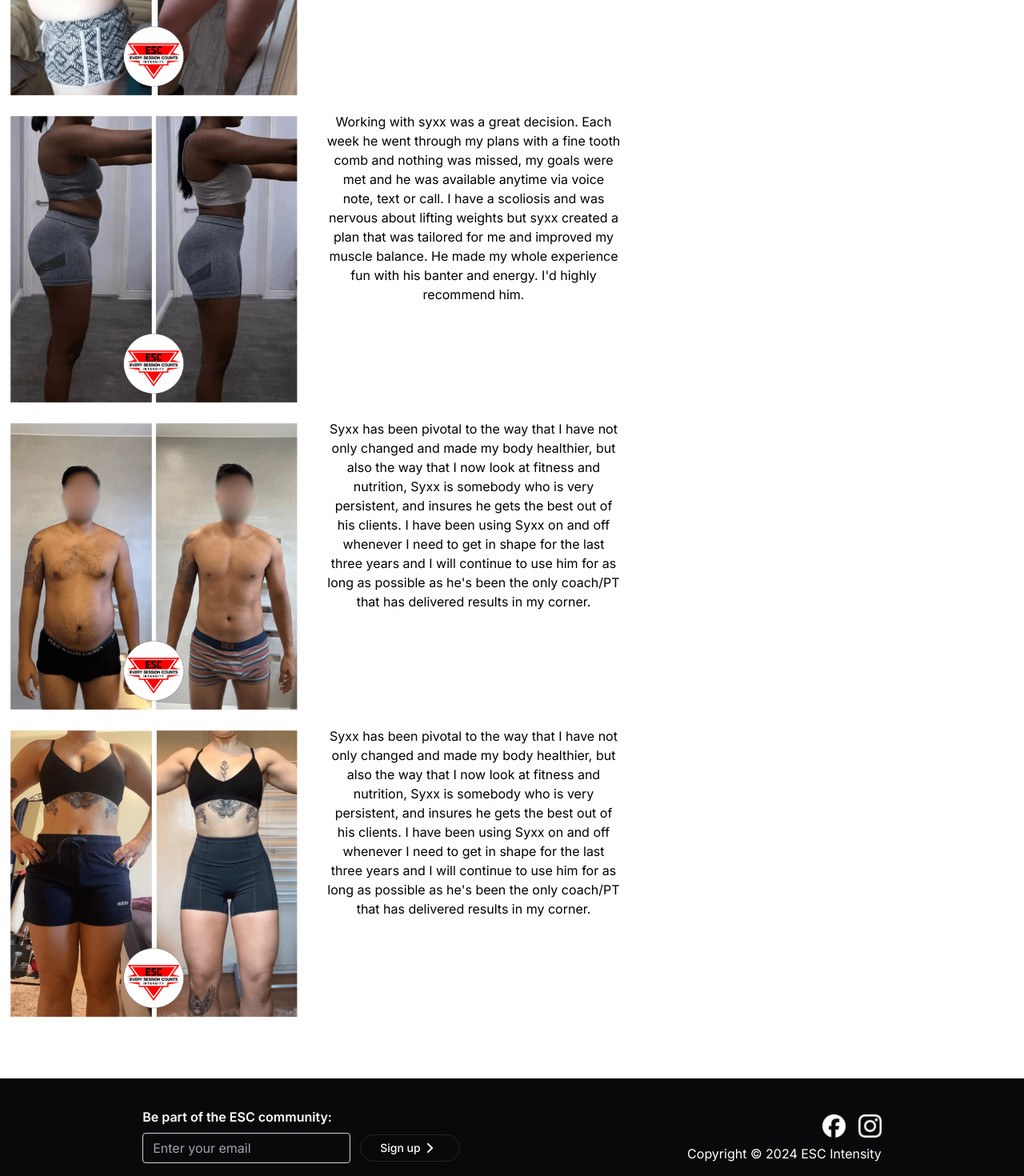
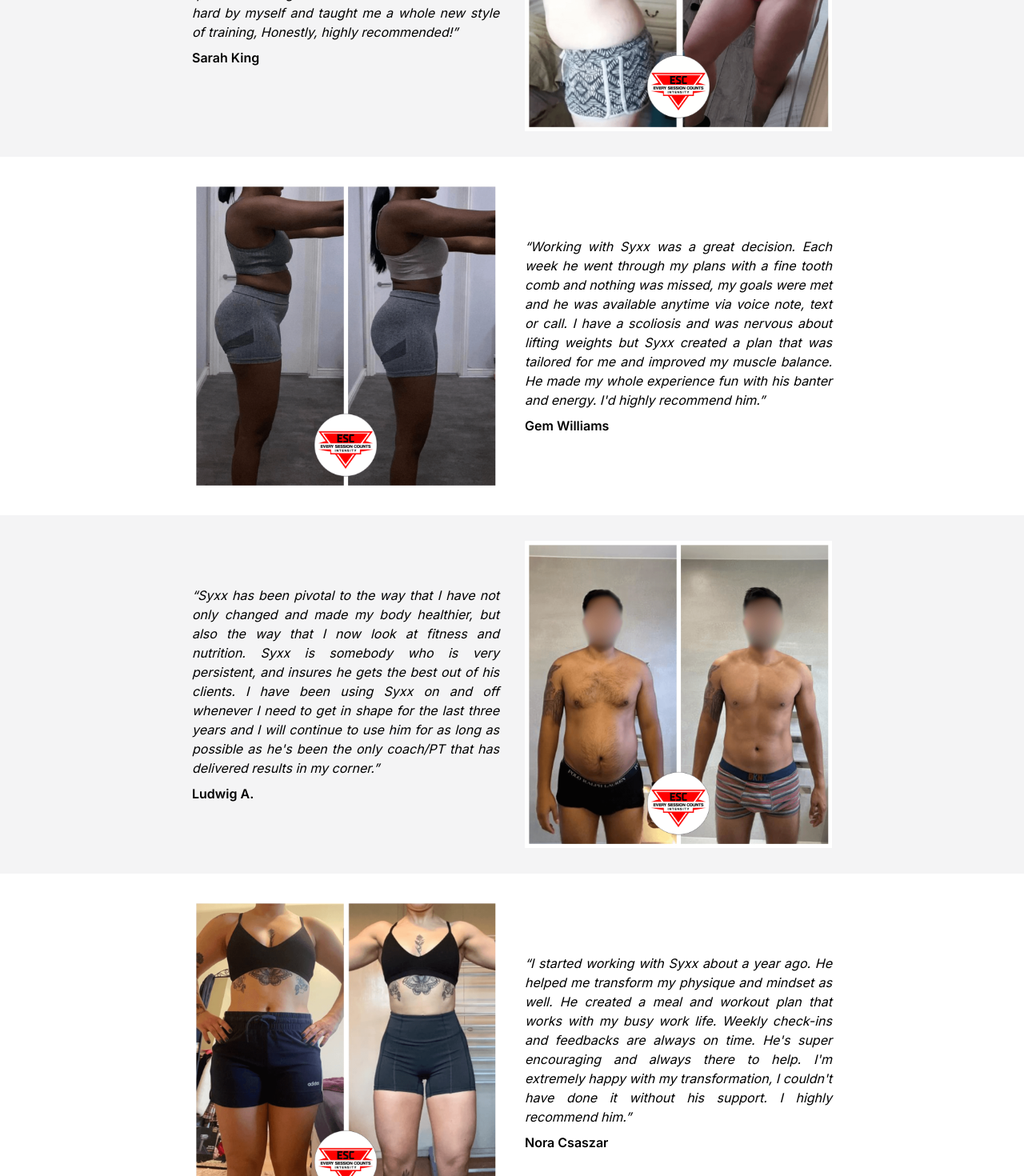
Before and after one commit to dee-lab/escintensity, a Next.js app: page /testimonials in a window 1280 px wide. Shown: the part 960-2430 px from the top of the page at 80% size. Built offline with nearby package versions, Linux system fonts and the light colour scheme.

Commit message:
Style the testimonial page

```diff
--- a/app/testimonials/sections/client-data.jsx
+++ b/app/testimonials/sections/client-data.jsx
@@ -2,7 +2,7 @@ const CLIENTS = [
   {
     name: "Daniel O'Connell" ,
     image: "/client-results/client-r-daniel-o-connell.png",
-    testimonial: "I was recommended to syxx by a friend . We discussed what my goals were and he created a meal & workout plan that I could achieve within my busy family & work life. Weekly check ins were simple to do and feedback was prompt. Any issues or advice I needed he was only a message away. I was very happy with my transformation and would definitely recommend him.",
+    testimonial: "I was recommended to Syxx by a friend . We discussed what my goals were and he created a meal & workout plan that I could achieve within my busy family & work life. Weekly check ins were simple to do and feedback was prompt. Any issues or advice I needed he was only a message away. I was very happy with my transformation and would definitely recommend him.",
   },
   {
     name: "Sarah King" ,
@@ -12,17 +12,17 @@ const CLIENTS = [
   {
     name: "Gem Williams" ,
     image: "/client-results/client-r-gem-williams.png",
-    testimonial: "Working with syxx was a great decision. Each week he went through my plans with a fine tooth comb and nothing was missed, my goals were met and he was available anytime via voice note, text or call. I have a scoliosis and was nervous about lifting weights but syxx created a plan that was tailored for me and improved my muscle balance. He made my whole experience fun with his banter and energy. I'd highly recommend him.",
+    testimonial: "Working with Syxx was a great decision. Each week he went through my plans with a fine tooth comb and nothing was missed, my goals were met and he was available anytime via voice note, text or call. I have a scoliosis and was nervous about lifting weights but Syxx created a plan that was tailored for me and improved my muscle balance. He made my whole experience fun with his banter and energy. I'd highly recommend him.",
   },
   {
     name: "Ludwig A." ,
     image: "/client-results/client-r-ludwig-a.png",
-    testimonial: "Syxx has been pivotal to the way that I have not only changed and made my body healthier, but also the way that I now look at fitness and nutrition, Syxx is somebody who is very persistent, and insures he gets the best out of his clients. I have been using Syxx on and off whenever I need to get in shape for the last three years and I will continue to use him for as long as possible as he's been the only coach/PT that has delivered results in my corner.",
+    testimonial: "Syxx has been pivotal to the way that I have not only changed and made my body healthier, but also the way that I now look at fitness and nutrition. Syxx is somebody who is very persistent, and insures he gets the best out of his clients. I have been using Syxx on and off whenever I need to get in shape for the last three years and I will continue to use him for as long as possible as he's been the only coach/PT that has delivered results in my corner.",
   },
   {
     name: "Nora Csaszar" ,
     image: "/client-results/client-r-nora-csaszar.png",
-    testimonial: "Syxx has been pivotal to the way that I have not only changed and made my body healthier, but also the way that I now look at fitness and nutrition, Syxx is somebody who is very persistent, and insures he gets the best out of his clients. I have been using Syxx on and off whenever I need to get in shape for the last three years and I will continue to use him for as long as possible as he's been the only coach/PT that has delivered results in my corner.",
+    testimonial: "I started working with Syxx about a year ago.  He helped me transform my physique and mindset as well. He created a meal and workout plan that works with my busy work life. Weekly check-ins and feedbacks are always on time. He's super encouraging and always there to help.  I'm extremely happy with my transformation, I couldn't have done it without his support.  I highly recommend him.",
   },
 ]
 
--- a/app/testimonials/sections/client-testimonials.jsx
+++ b/app/testimonials/sections/client-testimonials.jsx
@@ -5,21 +5,24 @@ import CLIENTS from "./client-data";
 
 const ClientTestimonials = () => {
   return (
-    <section className="bg-white py-16">
+    <>
       {CLIENTS.map((client, index) => {
         return (
-          <section key={index} className="flex flex-wrap *:grow *:shrink *:basis-1/2 gap-4 *:text-center *:p-2 *:max-w-96 *:min-w-96">
+          <section key={index} className="bg-white flex flex-col md:flex-row md:odd:flex-row-reverse justify-center items-center gap-8 py-8 odd:bg-zinc-100 text-justify *:grow *:shrink *:basis-1/2 *:max-w-96 *:min-w-96">
             <Image
               src={client.image}
               alt={`Client testimonial from ${client.name}`}
               height={300}
               width={300}
             />
-            <p>{client.testimonial}</p>
+            <div>
+              <q className="italic">{client.testimonial}</q>
+              <p className="pt-2 font-semibold">{client.name}</p>
+            </div>
           </section>
         )
       })}
-    </section>
+    </>
   )
 }
 
```
